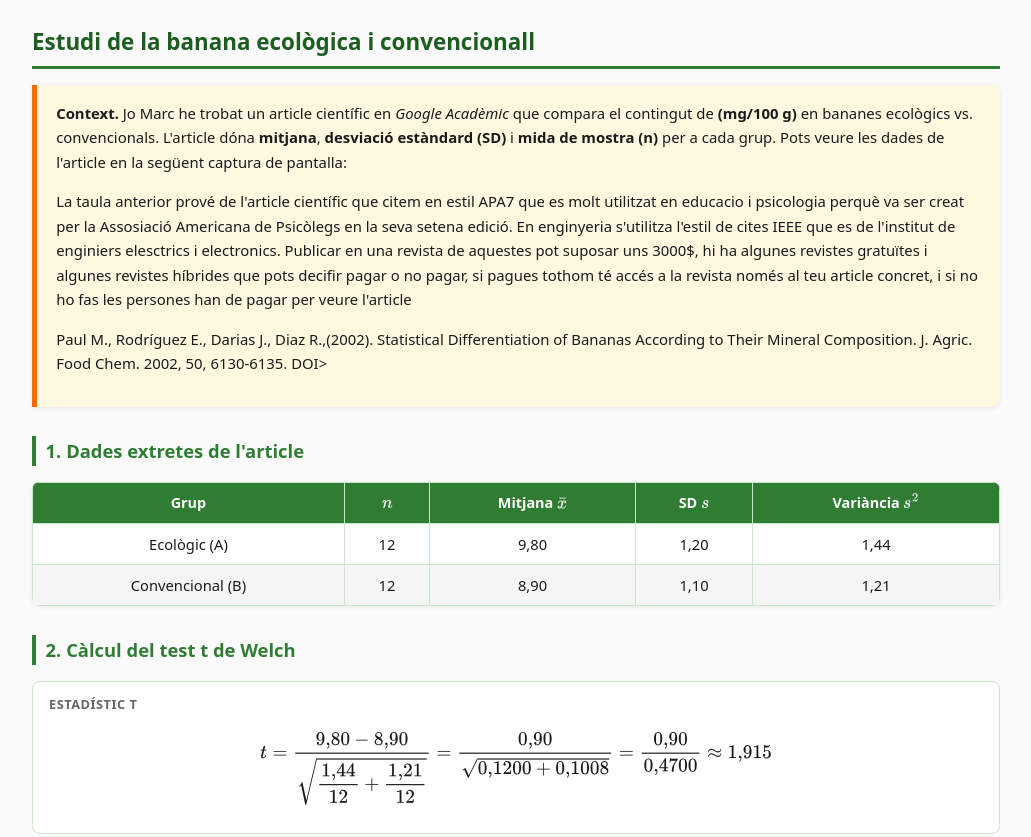
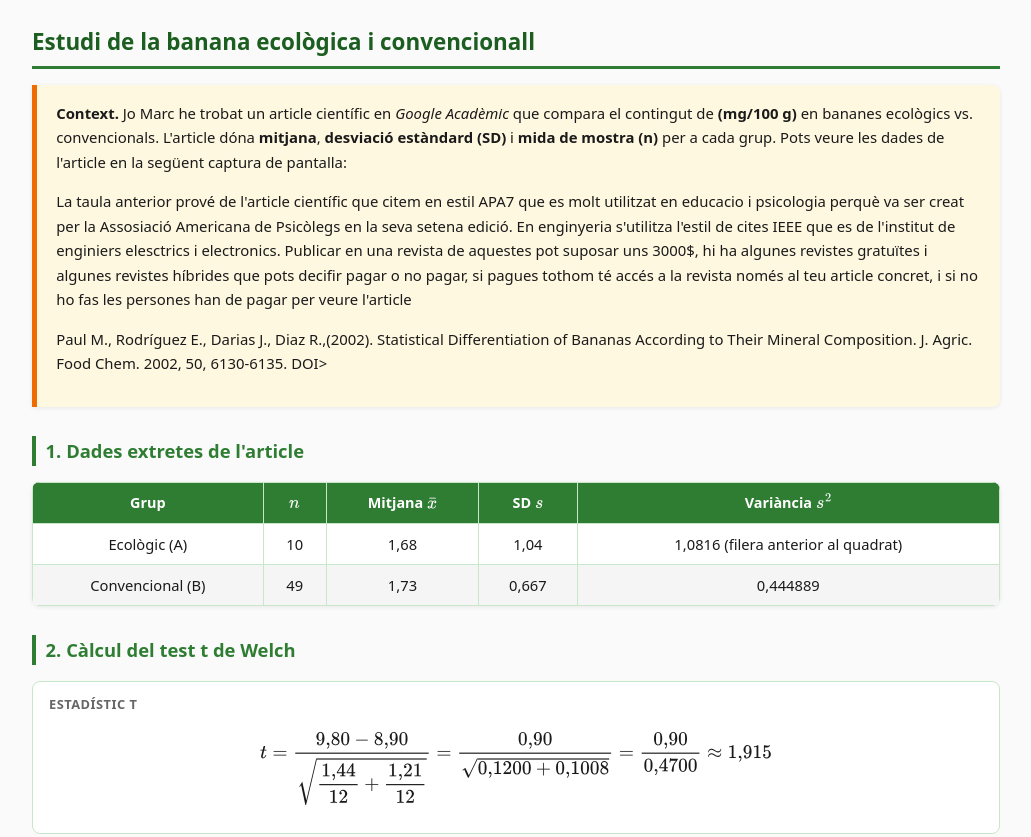
Before and after one commit to maguilerpompeu/maguilerpompeu.github.io, a plain HTML site: page t/index.html in a window 1280 px wide. Shown: the top 837 px of the page, without its empty margins (124-1155 px from the left). Drawn offline with nearby package versions, Linux system fonts and the light colour scheme.

Commit message:
Update values in index.html for Ecològic and Convencional

```diff
--- a/t/index.html
+++ b/t/index.html
@@ -193,17 +193,17 @@ Composition. J. Agric. Food Chem. 2002, 50, 6130-6135. <a https://doi.org/10.102
     <tbody>
       <tr>
         <td>Ecològic (A)</td>
-        <td>12</td>
-        <td>9,80</td>
-        <td>1,20</td>
-        <td>1,44</td>
+        <td>10</td>
+        <td>1,68</td>
+        <td>1,04</td>
+        <td>1,0816 (filera anterior al quadrat)</td>
       </tr>
       <tr>
         <td>Convencional (B)</td>
-        <td>12</td>
-        <td>8,90</td>
-        <td>1,10</td>
-        <td>1,21</td>
+        <td>49</td>
+        <td>1,73</td>
+        <td>0,667</td>
+        <td>0,444889</td>
       </tr>
     </tbody>
   </table>
```
